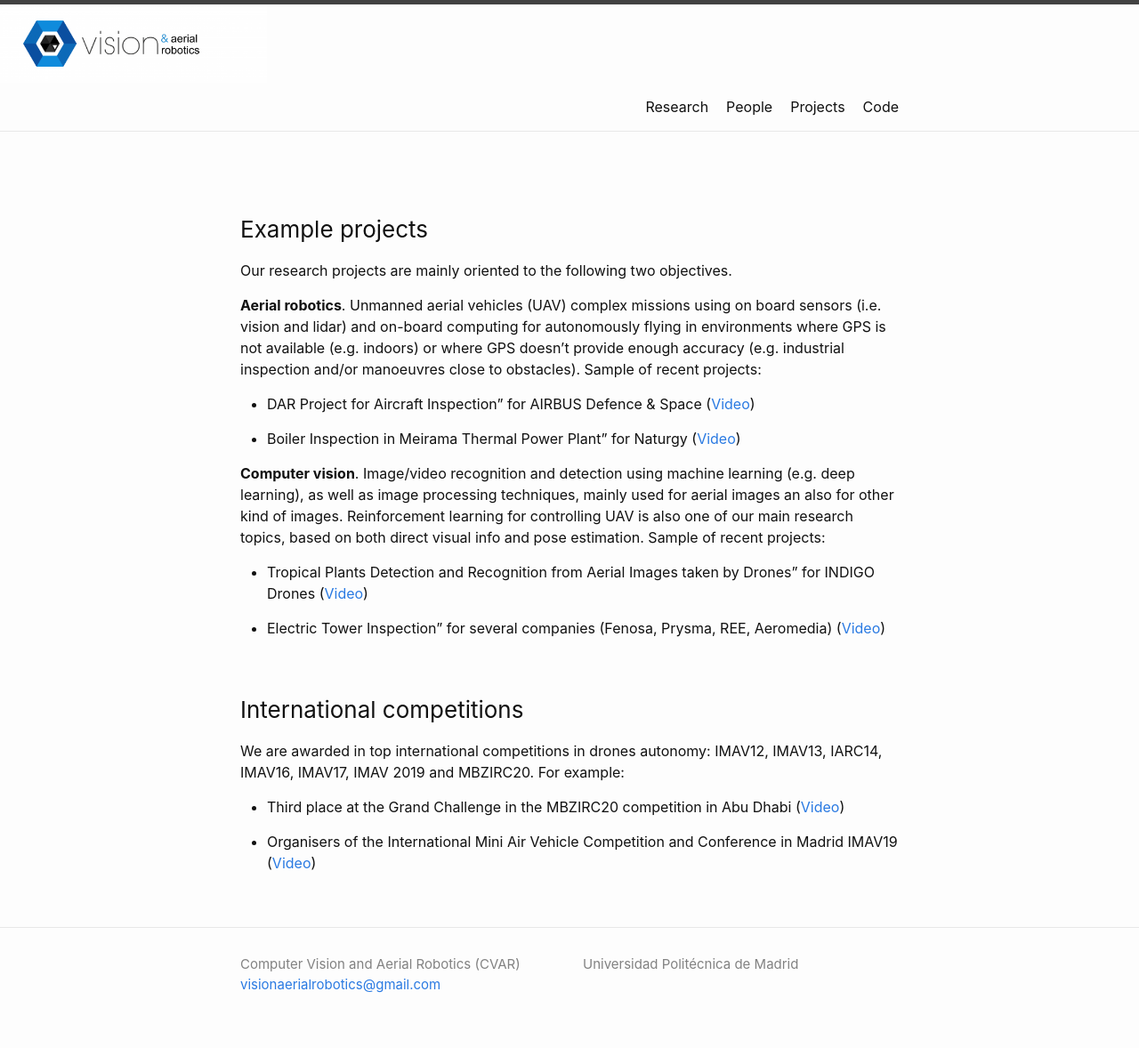
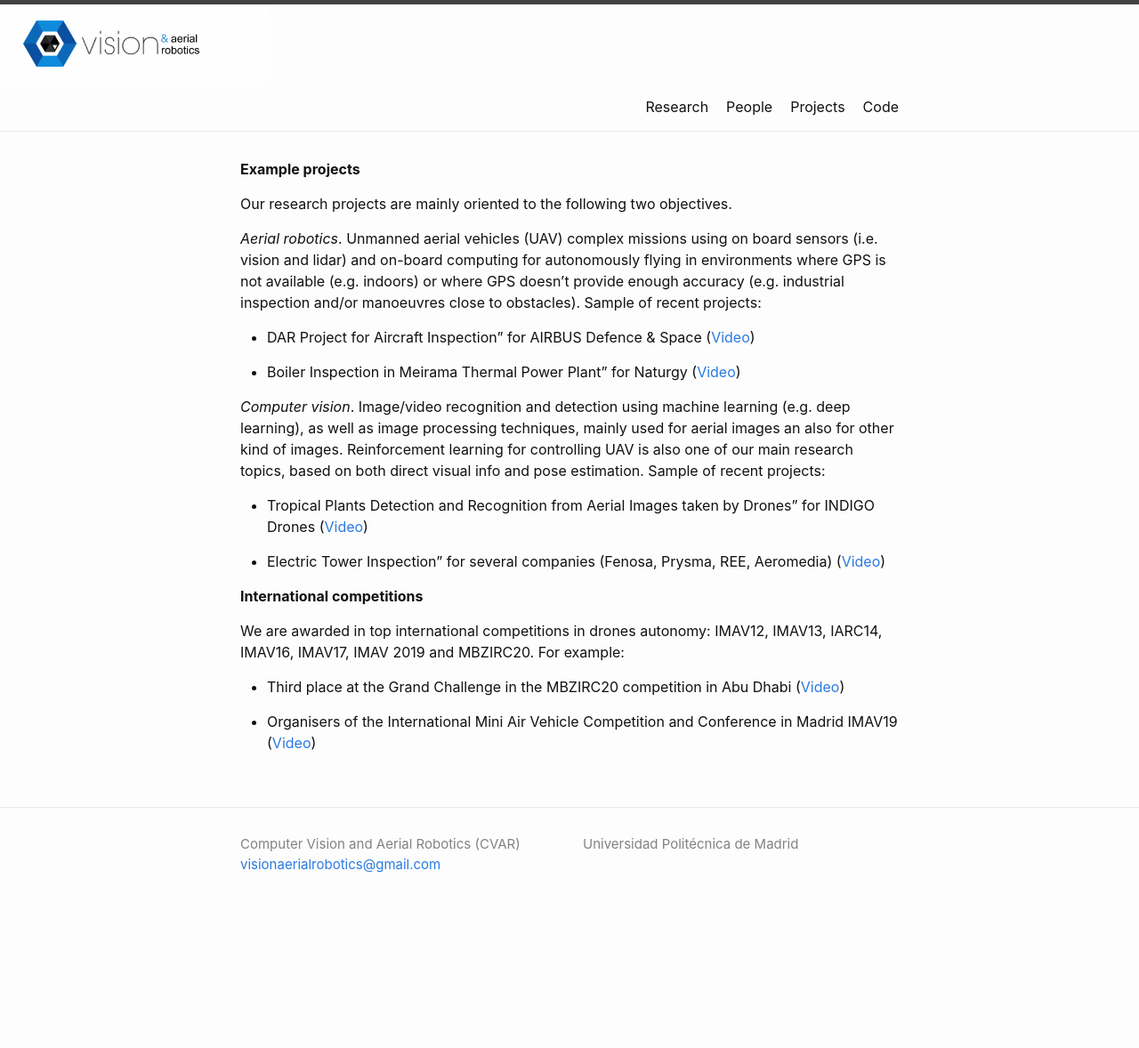
Before and after one commit to cvar-upm/cvar-upm.github.io, a Jekyll site: the page built from projects.md, in a window 1280 px wide. Shown: the whole page at 89% size. Built offline with Jekyll 4.4.1, drawn with Linux system fonts in a browser that asks for light colours; after the commit the page ends 1043 px from its top, so only the background shows below that.

```diff
--- a/projects.md
+++ b/projects.md
@@ -4,24 +4,24 @@ title: Projects
 permalink: /projects/
 ---
 
-### Example projects
+**Example projects**
 
 Our research projects are mainly oriented to the following two objectives.
 
-**Aerial robotics**. Unmanned aerial vehicles (UAV) complex missions using on board sensors (i.e. vision and lidar) and on-board computing for autonomously flying in environments where GPS is not available (e.g. indoors) or where GPS doesn't provide enough accuracy (e.g. industrial inspection and/or manoeuvres close to obstacles). Sample of recent projects:
+*Aerial robotics*. Unmanned aerial vehicles (UAV) complex missions using on board sensors (i.e. vision and lidar) and on-board computing for autonomously flying in environments where GPS is not available (e.g. indoors) or where GPS doesn't provide enough accuracy (e.g. industrial inspection and/or manoeuvres close to obstacles). Sample of recent projects:
 
 - DAR Project for Aircraft Inspection” for AIRBUS Defence & Space ([Video](https://vimeo.com/showcase/6617361))
 
 - Boiler Inspection in Meirama Thermal Power Plant” for Naturgy ([Video](https://vimeo.com/showcase/5782536))
 
 
-**Computer vision**. Image/video recognition and detection using machine learning (e.g. deep learning), as well as image processing techniques, mainly used for aerial images an also for other kind of images. Reinforcement learning for controlling UAV is also one of our main research topics, based on both direct visual info and pose estimation. Sample of recent projects:
+*Computer vision*. Image/video recognition and detection using machine learning (e.g. deep learning), as well as image processing techniques, mainly used for aerial images an also for other kind of images. Reinforcement learning for controlling UAV is also one of our main research topics, based on both direct visual info and pose estimation. Sample of recent projects:
 
 - Tropical Plants Detection and Recognition from Aerial Images taken by Drones” for INDIGO Drones ([Video](https://www.youtube.com/watch?v=le0PggkA_oM&feature=emb_logo))
 
 - Electric Tower Inspection” for several companies (Fenosa, Prysma, REE, Aeromedia) ([Video](https://vimeo.com/showcase/5782445))
 
-### International competitions
+**International competitions**
 
 We are awarded in top international competitions in drones autonomy: IMAV12, IMAV13, IARC14, IMAV16, IMAV17, IMAV 2019 and MBZIRC20. For example:
 
```
